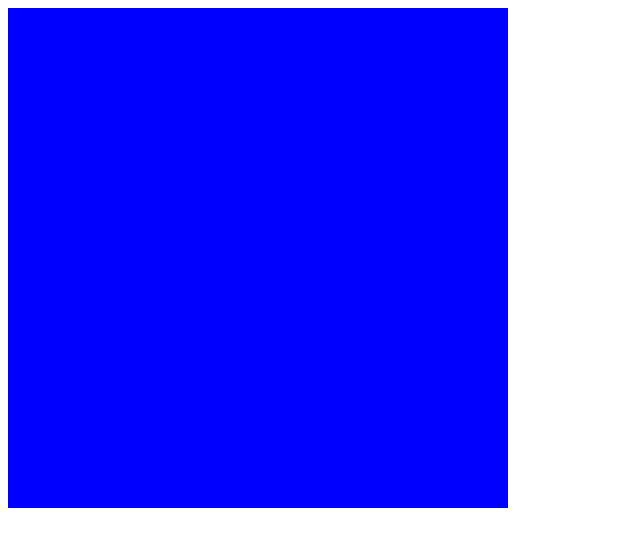
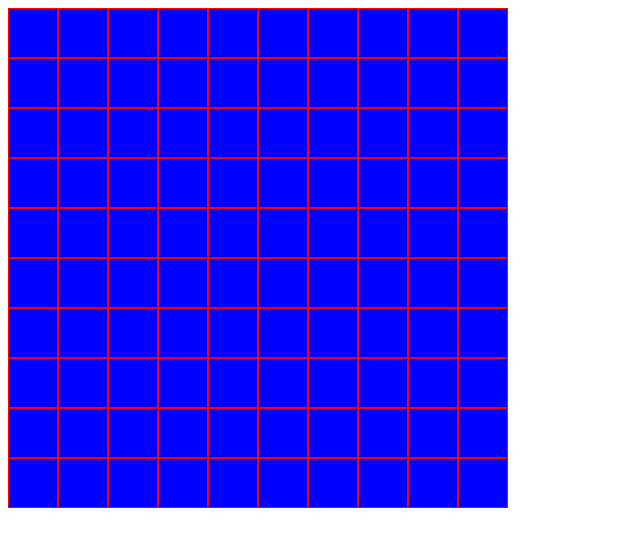
Before and after one commit to kahmoh/battleship, a website built with webpack: page src/index.html in a window 1280 px wide. Shown: the whole page, without its empty margins (0-640 px from the left). Built offline with nearby package versions, Linux system fonts and the light colour scheme.

Commit message:
update gameboard styling to better show where a tile ends and finishes

```diff
--- a/src/styles/gameBoard.style.css
+++ b/src/styles/gameBoard.style.css
@@ -18,4 +18,6 @@
     width: 10%;
     height: 100%;
     background-color: blue;
+    border: 1px solid red;
+    box-sizing: border-box ;
 }
```
